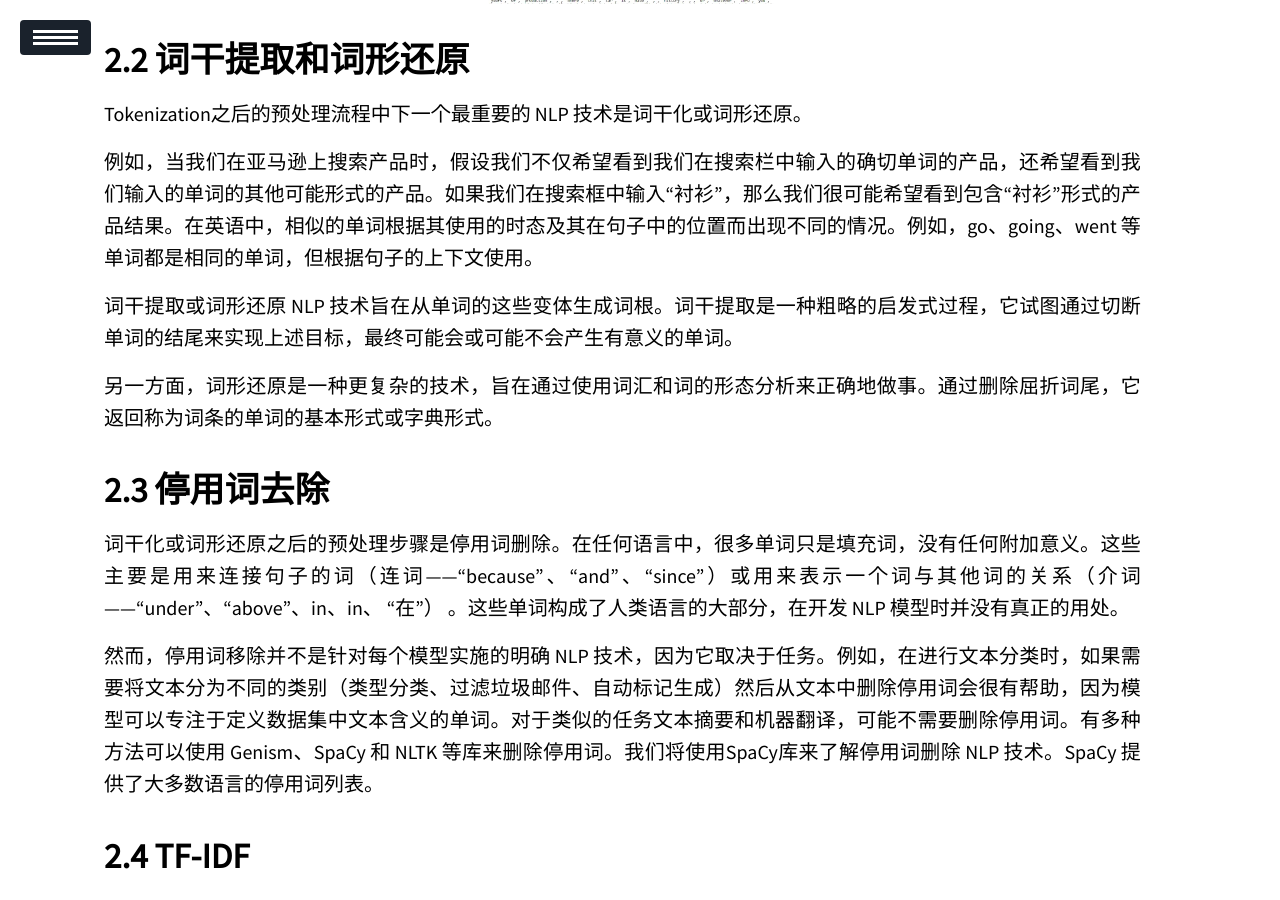
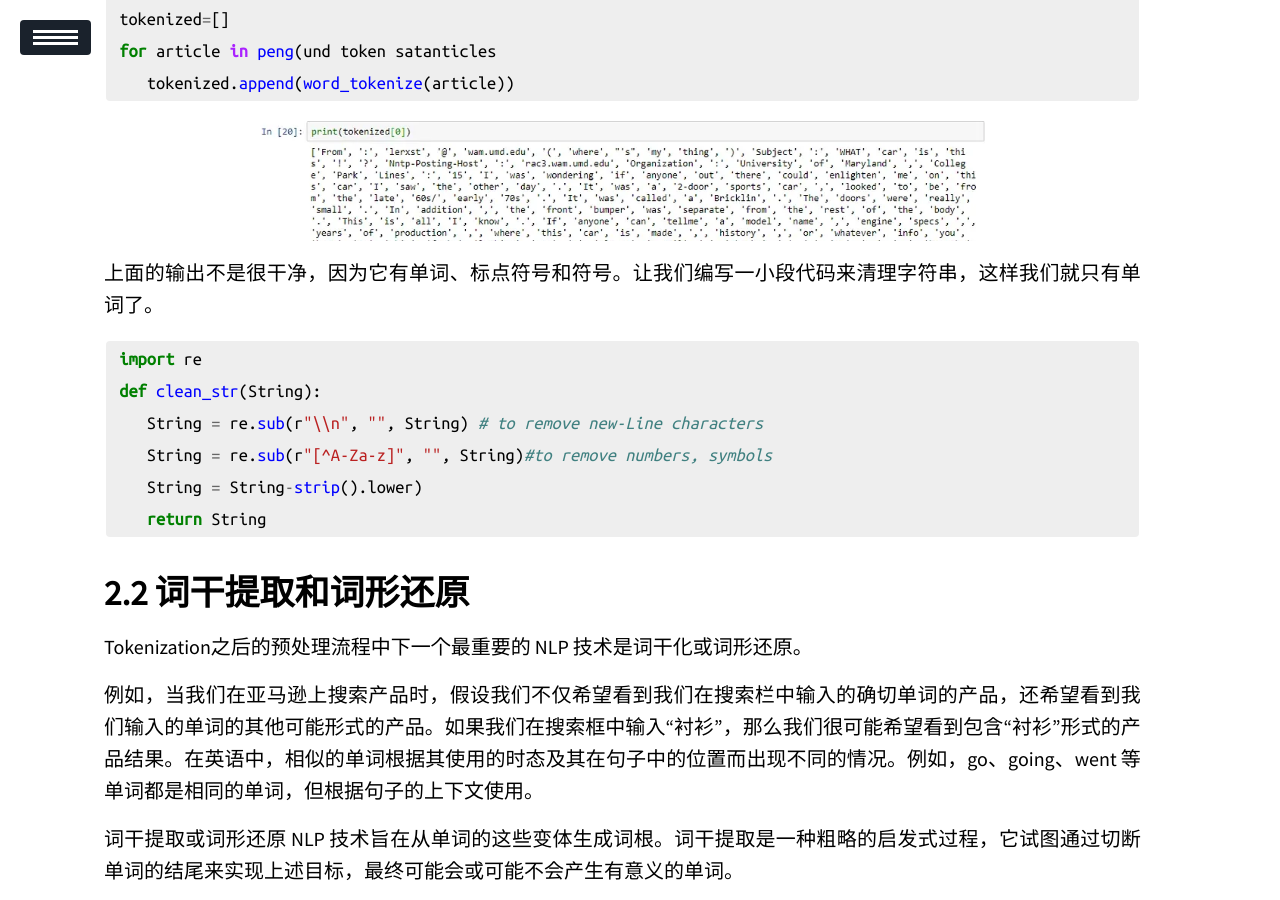
Before and after one commit to ssskz/ssskz.github.io, a Jekyll site: the page built from _posts/2024-5-19-NLP.md, in a window 1280 px wide and 900 px high, scrolled down 2365 px. Built offline with Jekyll 4.4.1, drawn with Linux system fonts in a browser that asks for light colours; our own code applies the rules of GitHub Pages for plain Markdown files; formulas are drawn with MathJax 3; a script that is not in the unit is left out.

Commit message:
1
Signed-off-by: ssskz <12497590+ssskz@user.noreply.gitee.com>

````diff
--- a/_posts/2024-5-19-NLP.md
+++ b/_posts/2024-5-19-NLP.md
@@ -57,7 +57,7 @@ NLP 技术的力量可以追溯到 1950 年代的图灵测试，该测试用于
 
 该数据集包含 20 个不同类别的新闻。
 
-<img src="https://ssskz.github.io/materials/自然语言处理/1.png" width="30%">
+<img src="https://ssskz.github.io/materials/自然语言处理/1.png" width="70%">
 
 该文本采用字符串形式，我们将使用 NLTK 的 word_tokenize 函数对文本进行分词，得到结果如下。
 
@@ -68,7 +68,18 @@ NLP 技术的力量可以追溯到 1950 年代的图灵测试，该测试用于
     tokenized.append(word_tokenize(article))
 ```
 
-<img src="https://ssskz.github.io/materials/自然语言处理/2.png" width="30%">
+<img src="https://ssskz.github.io/materials/自然语言处理/2.png" width="70%">
+
+上面的输出不是很干净，因为它有单词、标点符号和符号。让我们编写一小段代码来清理字符串，这样我们就只有单词了。
+
+```python
+ import re
+ def clean_str(String):
+    String = re.sub(r"\\n", "", String) # to remove new-Line characters
+    String = re.sub(r"[^A-Za-z]", "", String)#to remove numbers, symbols
+    String = String-strip().lower)
+    return String
+```
 
 ## 词干提取和词形还原
 
````
